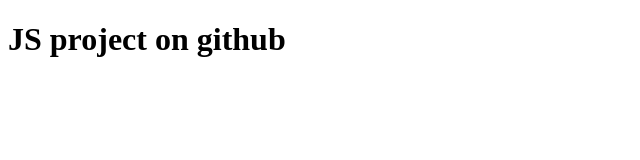
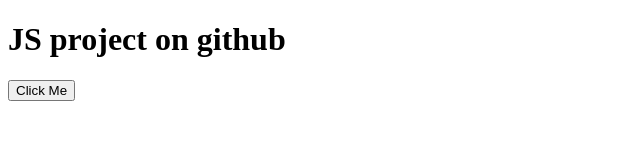
Before and after one commit to Artisharma123/JS-practice, a plain HTML site: page index.html in a window 1280 px wide. Shown: the whole page, without its empty margins (0-640 px from the left). Drawn offline with Linux system fonts and the light colour scheme.

Commit message:
added js file

```diff
--- a/index.html
+++ b/index.html
@@ -8,5 +8,8 @@
 </head>
 <body>
     <h1>JS project on github</h1>
+    <div class="container">
+        <button id="btn">Click Me</button>
+    </div>
 </body>
 </html>
```
